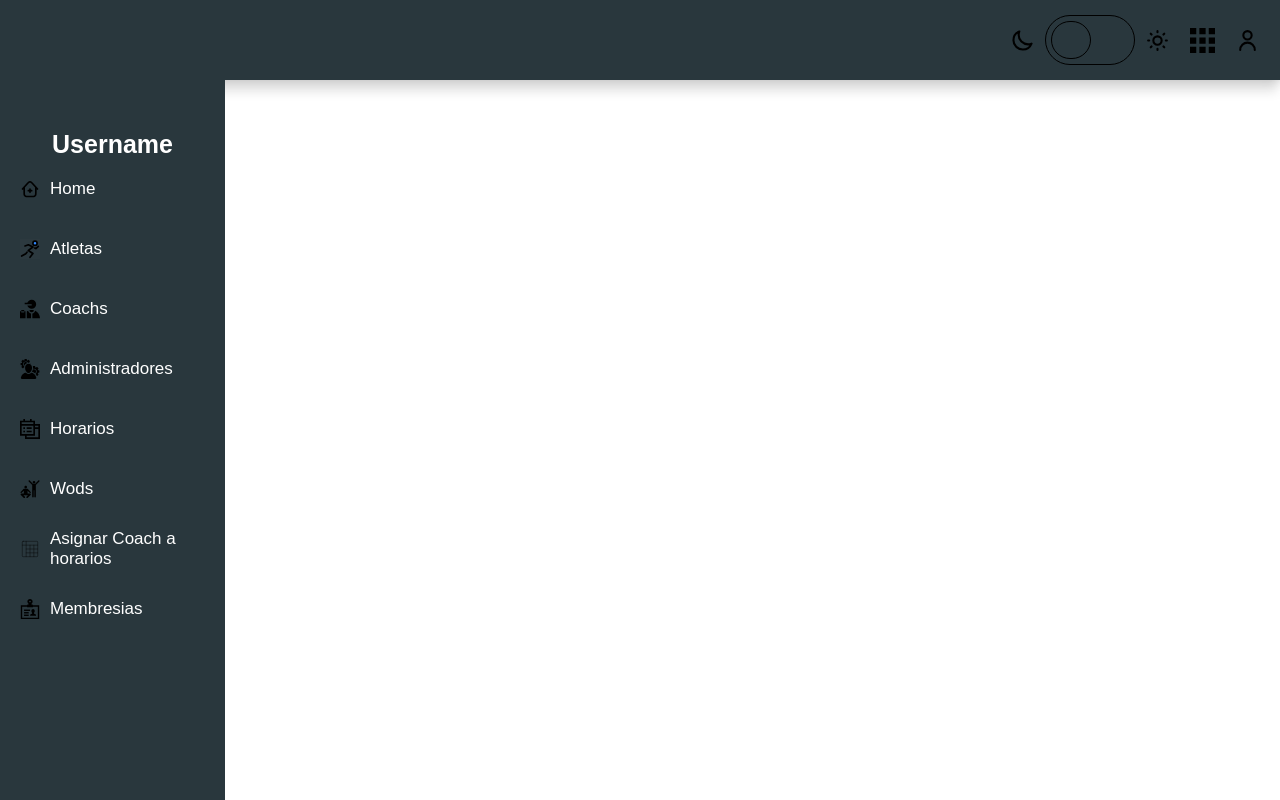
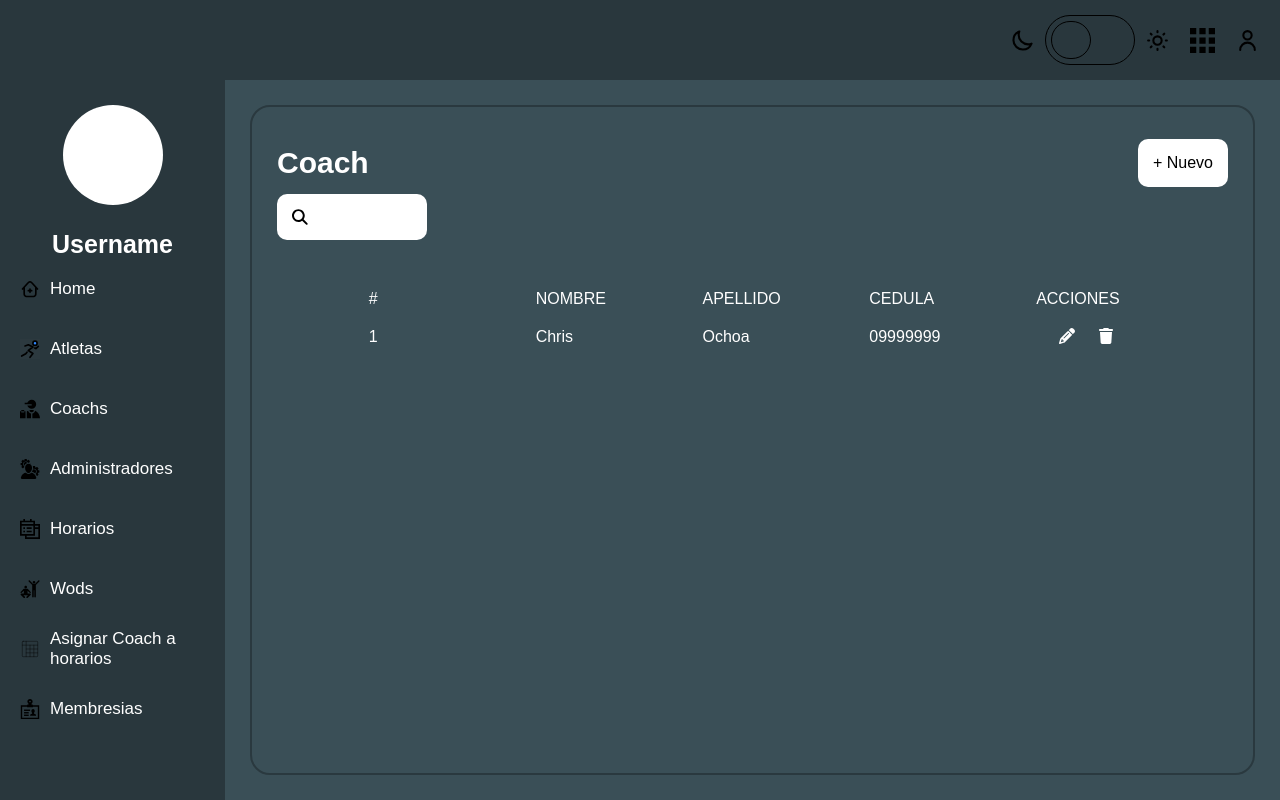
Before and after one commit to aoramas/frontcrossfit, an Angular app: page /coachs in a window 1280 px wide. Built offline with nearby package versions, Linux system fonts and the light colour scheme.

Commit message:
cambios en CoachsComponent

```diff
--- a/src/app/components/menu/menu.component.scss
+++ b/src/app/components/menu/menu.component.scss
@@ -6,8 +6,20 @@
   display: flex;
   flex-direction: column;
   background-color: #29373d;
-  // box-shadow: 15px 5px 10px -3px rgba(0, 0, 0, 0.1),
-  //   6px 0px 13px -3px rgba(0, 0, 0, 0.3);
+
+  .user{
+    display: flex;
+    flex-direction: column;
+    justify-content: center;
+    align-items: center;
+    .profilePic{
+      width: 100px;
+      height: 100px;
+      background-color: white;
+      border-radius: 50%;
+    }
+
+  }
 
   /*Estilos del contenedor del logo*/
   .menuTitle {
--- a/src/app/components/navbar/navbar.component.scss
+++ b/src/app/components/navbar/navbar.component.scss
@@ -7,8 +7,8 @@
   justify-content: center;
   padding: 0 20px;
   align-items: flex-end;
-  box-shadow: 0px 15px 10px -3px rgba(0, 0, 0, 0.1),
-    6px 0px 13px -3px rgba(0, 0, 0, 0.3);
+  // box-shadow: 0px 15px 10px -3px rgba(0, 0, 0, 0.1),
+  //   6px 0px 13px -3px rgba(0, 0, 0, 0.3);
 
   .itemMenu-container {
     display: flex;
--- a/src/app/pages/coachs/coachs.component.html
+++ b/src/app/pages/coachs/coachs.component.html
@@ -1,4 +1,64 @@
 <app-navbar></app-navbar>
-<div>
+<div class="coachsComponent">
   <app-menu></app-menu>
+  <section class="coachsContent">
+    <div class="coachTable">
+      <div class="headerCoachTable">
+        <h3>Coach</h3>
+        <button>+ Nuevo</button>
+      </div>
+      <div class="searchCoach">
+        <svg
+          xmlns="http://www.w3.org/2000/svg"
+          height="1em"
+          viewBox="0 0 512 512"
+        >
+          <!--! Font Awesome Free 6.4.2 by @fontawesome - https://fontawesome.com License - https://fontawesome.com/license (Commercial License) Copyright 2023 Fonticons, Inc. -->
+          <path
+            d="M416 208c0 45.9-14.9 88.3-40 122.7L502.6 457.4c12.5 12.5 12.5 32.8 0 45.3s-32.8 12.5-45.3 0L330.7 376c-34.4 25.2-76.8 40-122.7 40C93.1 416 0 322.9 0 208S93.1 0 208 0S416 93.1 416 208zM208 352a144 144 0 1 0 0-288 144 144 0 1 0 0 288z"
+          />
+        </svg>
+        <input type="text" />
+      </div>
+      <div class="coachTableContent">
+        <div class="tableItems tableTitles">
+          <p class="items">#</p>
+          <p class="items">NOMBRE</p>
+          <p class="items">APELLIDO</p>
+          <p class="items">CEDULA</p>
+          <p class="items">ACCIONES</p>
+        </div>
+        <div class="tableItems">
+          <p class="items">1</p>
+          <p class="items">Chris</p>
+          <p class="items">Ochoa</p>
+          <p class="items">09999999</p>
+          <div class="items itemsSvg">
+            <svg
+              class="pencil"
+              xmlns="http://www.w3.org/2000/svg"
+              height="1em"
+              viewBox="0 0 512 512"
+            >
+              <!--! Font Awesome Free 6.4.2 by @fontawesome - https://fontawesome.com License - https://fontawesome.com/license (Commercial License) Copyright 2023 Fonticons, Inc. -->
+              <path
+                d="M410.3 231l11.3-11.3-33.9-33.9-62.1-62.1L291.7 89.8l-11.3 11.3-22.6 22.6L58.6 322.9c-10.4 10.4-18 23.3-22.2 37.4L1 480.7c-2.5 8.4-.2 17.5 6.1 23.7s15.3 8.5 23.7 6.1l120.3-35.4c14.1-4.2 27-11.8 37.4-22.2L387.7 253.7 410.3 231zM160 399.4l-9.1 22.7c-4 3.1-8.5 5.4-13.3 6.9L59.4 452l23-78.1c1.4-4.9 3.8-9.4 6.9-13.3l22.7-9.1v32c0 8.8 7.2 16 16 16h32zM362.7 18.7L348.3 33.2 325.7 55.8 314.3 67.1l33.9 33.9 62.1 62.1 33.9 33.9 11.3-11.3 22.6-22.6 14.5-14.5c25-25 25-65.5 0-90.5L453.3 18.7c-25-25-65.5-25-90.5 0zm-47.4 168l-144 144c-6.2 6.2-16.4 6.2-22.6 0s-6.2-16.4 0-22.6l144-144c6.2-6.2 16.4-6.2 22.6 0s6.2 16.4 0 22.6z"
+              />
+            </svg>
+            <svg
+              class="delete"
+              xmlns="http://www.w3.org/2000/svg"
+              height="1em"
+              viewBox="0 0 448 512"
+            >
+              <!--! Font Awesome Free 6.4.2 by @fontawesome - https://fontawesome.com License - https://fontawesome.com/license (Commercial License) Copyright 2023 Fonticons, Inc. -->
+              <path
+                d="M135.2 17.7L128 32H32C14.3 32 0 46.3 0 64S14.3 96 32 96H416c17.7 0 32-14.3 32-32s-14.3-32-32-32H320l-7.2-14.3C307.4 6.8 296.3 0 284.2 0H163.8c-12.1 0-23.2 6.8-28.6 17.7zM416 128H32L53.2 467c1.6 25.3 22.6 45 47.9 45H346.9c25.3 0 46.3-19.7 47.9-45L416 128z"
+              />
+            </svg>
+          </div>
+        </div>
+      </div>
+    </div>
+  </section>
 </div>
--- a/src/app/pages/coachs/coachs.component.scss
+++ b/src/app/pages/coachs/coachs.component.scss
@@ -0,0 +1,93 @@
+.coachsComponent {
+  display: flex;
+  flex-direction: row;
+  background-color: #3a4f57;
+}
+
+.coachsContent {
+  display: flex;
+  flex-direction: column;
+  width: 100%;
+  min-height: 90vh;
+  padding: 25px;
+  .coachTable {
+    display: flex;
+    flex-direction: column;
+    width: 100%;
+    height: 100%;
+    border: 2px solid #2a393f;
+    border-radius: 20px;
+    padding: 25px;
+
+    .headerCoachTable {
+      display: flex;
+      width: 100%;
+      height: 10%;
+      justify-content: space-between;
+      align-items: center;
+
+      h3 {
+        color: white;
+        font-size: 30px;
+        font-family: sans-serif;
+      }
+      button {
+        background-color: white;
+        color: black;
+        font-size: 16px;
+        border-radius: 10px;
+        cursor: pointer;
+        padding: 15px;
+        border: none;
+        text-align: center;
+      }
+      button:hover {
+        background-color: rgb(133, 133, 133);
+      }
+    }
+
+    .searchCoach {
+      display: flex;
+      align-items: center;
+      gap: 10px;
+      width: 150px;
+      padding: 15px;
+      border-radius: 10px;
+
+      background-color: white;
+      svg {
+        fill: black;
+      }
+      input {
+        border: none;
+        outline: none;
+        width: 80%;
+      }
+    }
+    .coachTableContent {
+      display: flex;
+      padding: 50px 25px;
+      flex-direction: column;
+      gap: 20px;
+      width: 100%;
+      .tableTitles,
+      .tableItems {
+        width: 100%;
+        display: flex;
+        justify-content: space-evenly;
+        font-family: sans-serif;
+        color: #ffffff;
+        .items {
+          width: 100px;
+        }
+        .itemsSvg {
+          display: flex;
+          justify-content: space-evenly;
+          svg {
+            fill: #ffffff;
+          }
+        }
+      }
+    }
+  }
+}
```
Also changed, not shown: src/assets/svg/admin.svg.
